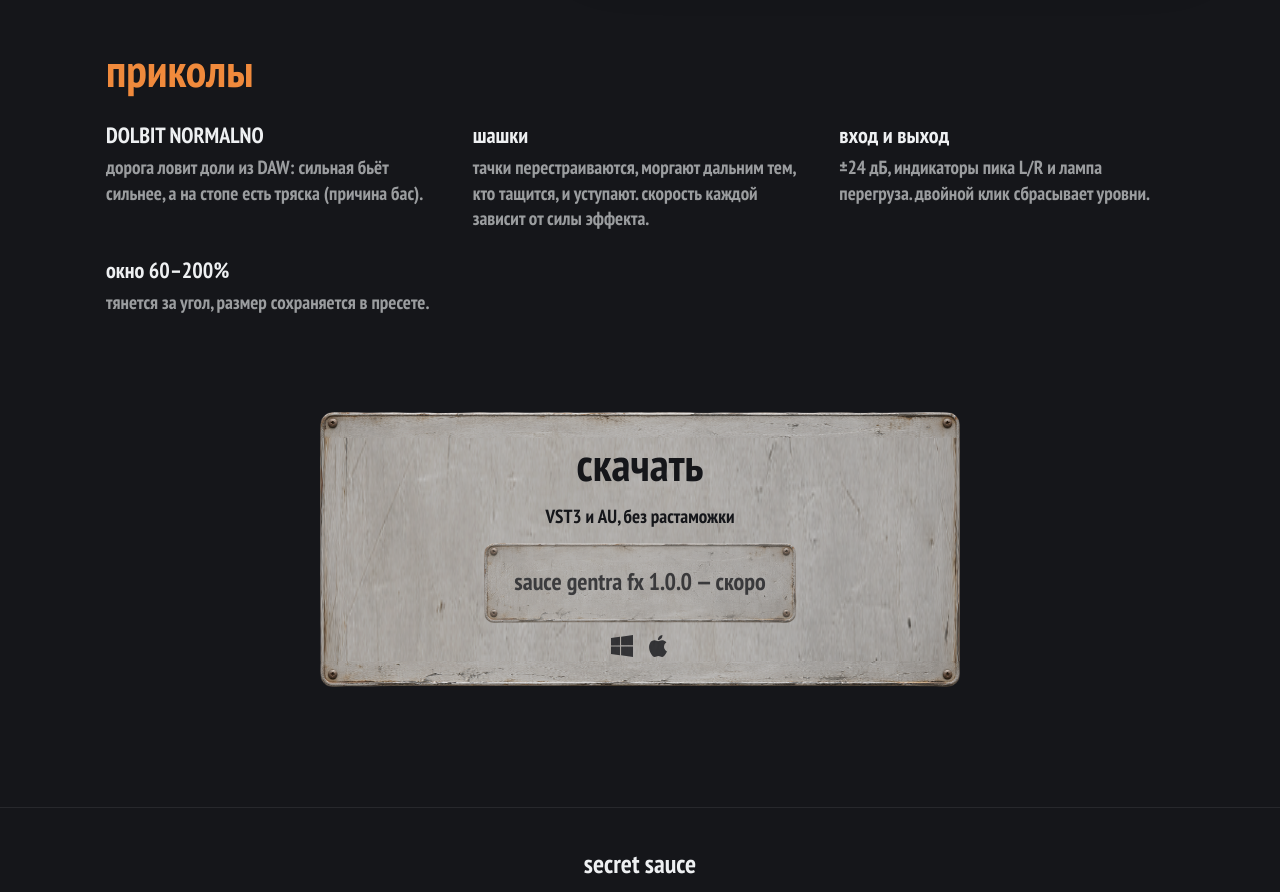
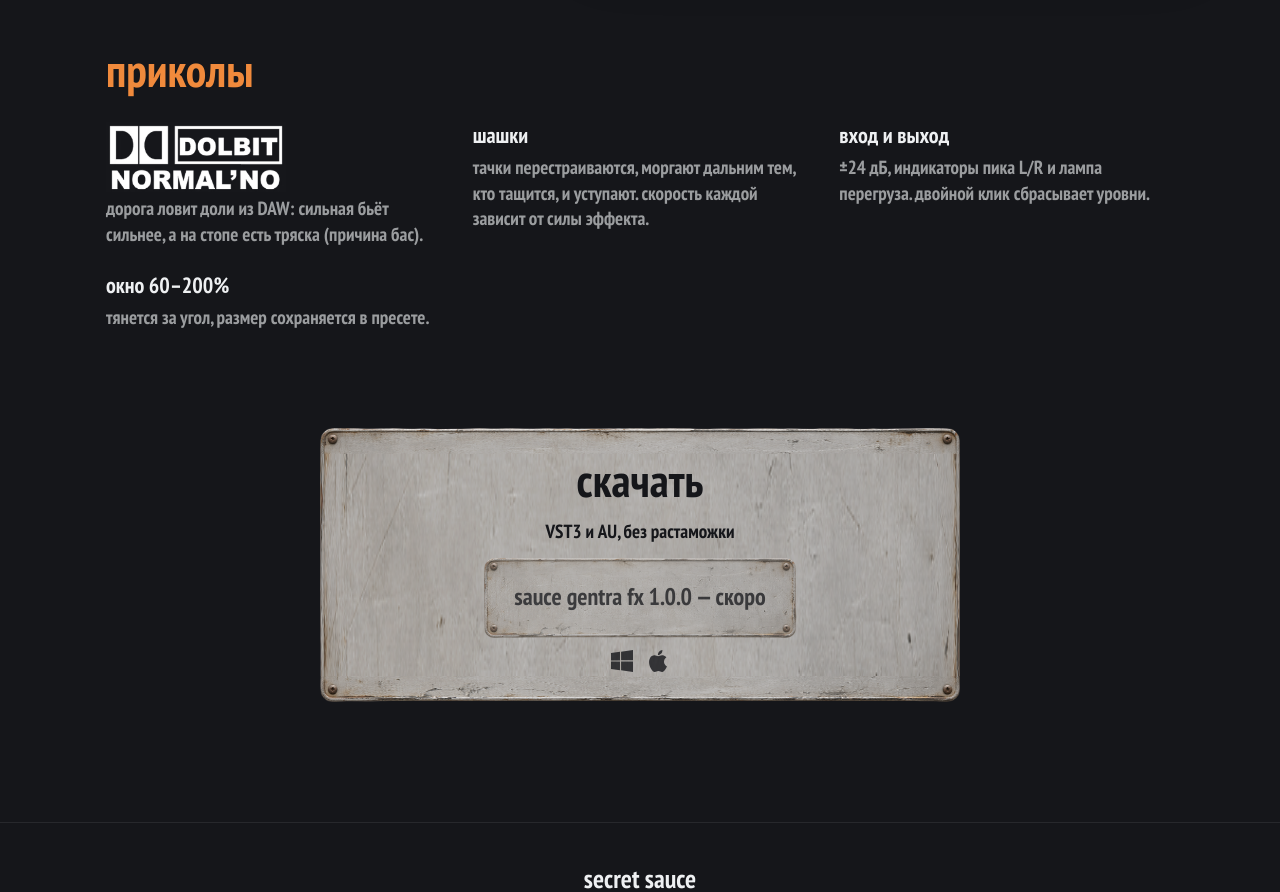
Before and after one commit to lunnaholy/sauce-fx-web, a Next.js app: page /gentra-fx in a window 1280 px wide. Shown: the part 4340-5232 px from the top of the page. Built offline with nearby package versions, Linux system fonts and the light colour scheme.

Commit message:
feat(gentra-fx): DOLBIT NORMAL'NO logo as the beat-shake heading

```diff
--- a/app/gentra-fx/page.module.css
+++ b/app/gentra-fx/page.module.css
@@ -247,6 +247,14 @@ a.button:hover {
   color: var(--text);
 }
 
+/* Логотип на чёрном фоне: screen убирает чёрное, остаётся белый знак. */
+.dolbit {
+  width: 180px;
+  height: auto;
+  margin-bottom: 4px;
+  mix-blend-mode: screen;
+}
+
 .details p {
   margin-top: 4px;
   color: var(--muted);
--- a/app/gentra-fx/page.tsx
+++ b/app/gentra-fx/page.tsx
@@ -133,7 +133,13 @@ export default function GentraFX() {
         <ul className={s.details}>
           {details.map(([title, text]) => (
             <li key={title}>
-              <h3>{title}</h3>
+              <h3>
+                {title === "DOLBIT NORMALNO" ? (
+                  <Image src="/gentra-fx/dolbit.png" alt="DOLBIT NORMAL'NO" width={582} height={228} className={s.dolbit} />
+                ) : (
+                  title
+                )}
+              </h3>
               <p>{text}</p>
             </li>
           ))}
```
Also changed, not shown: public/gentra-fx/dolbit.png (added).
